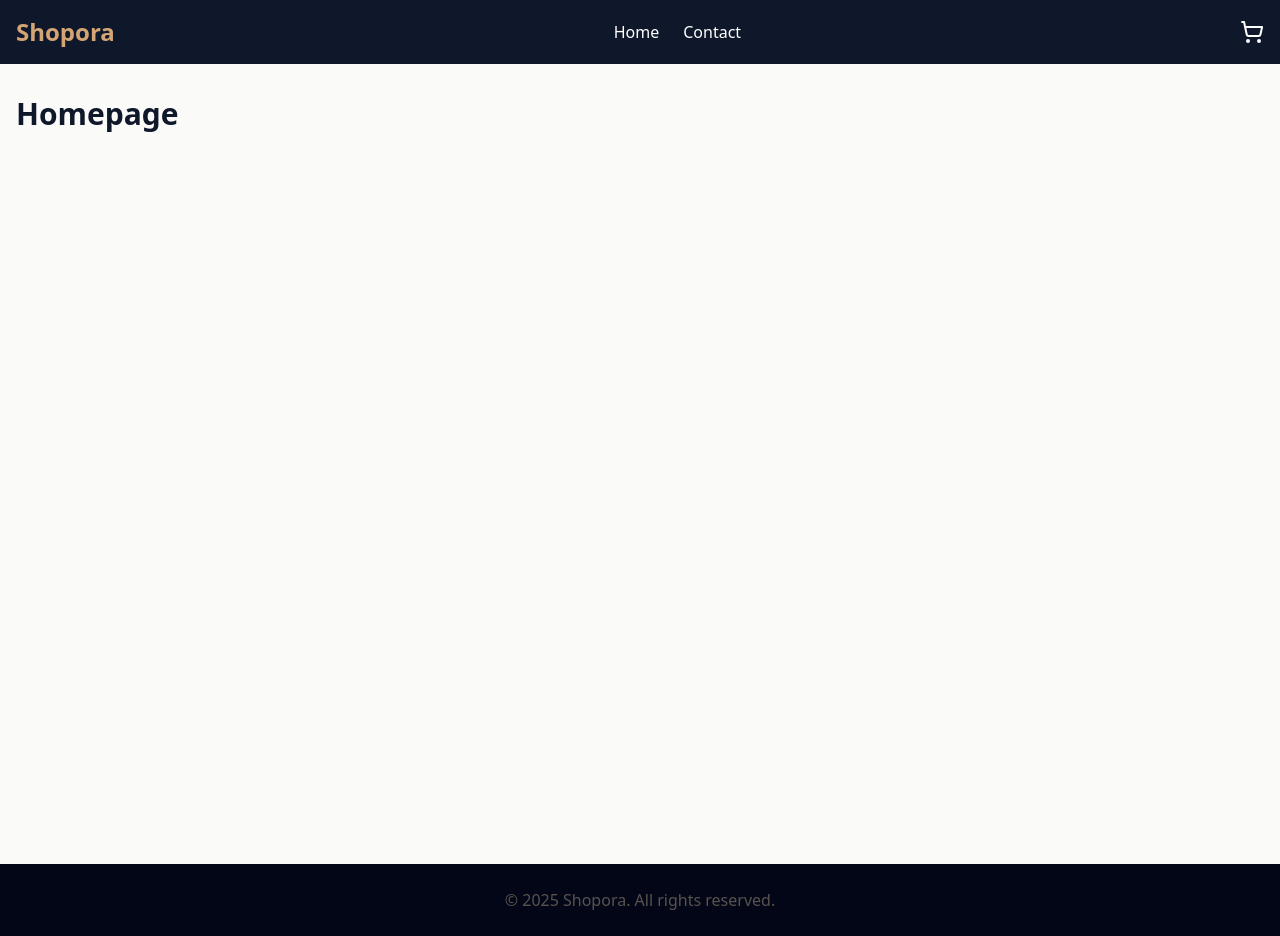
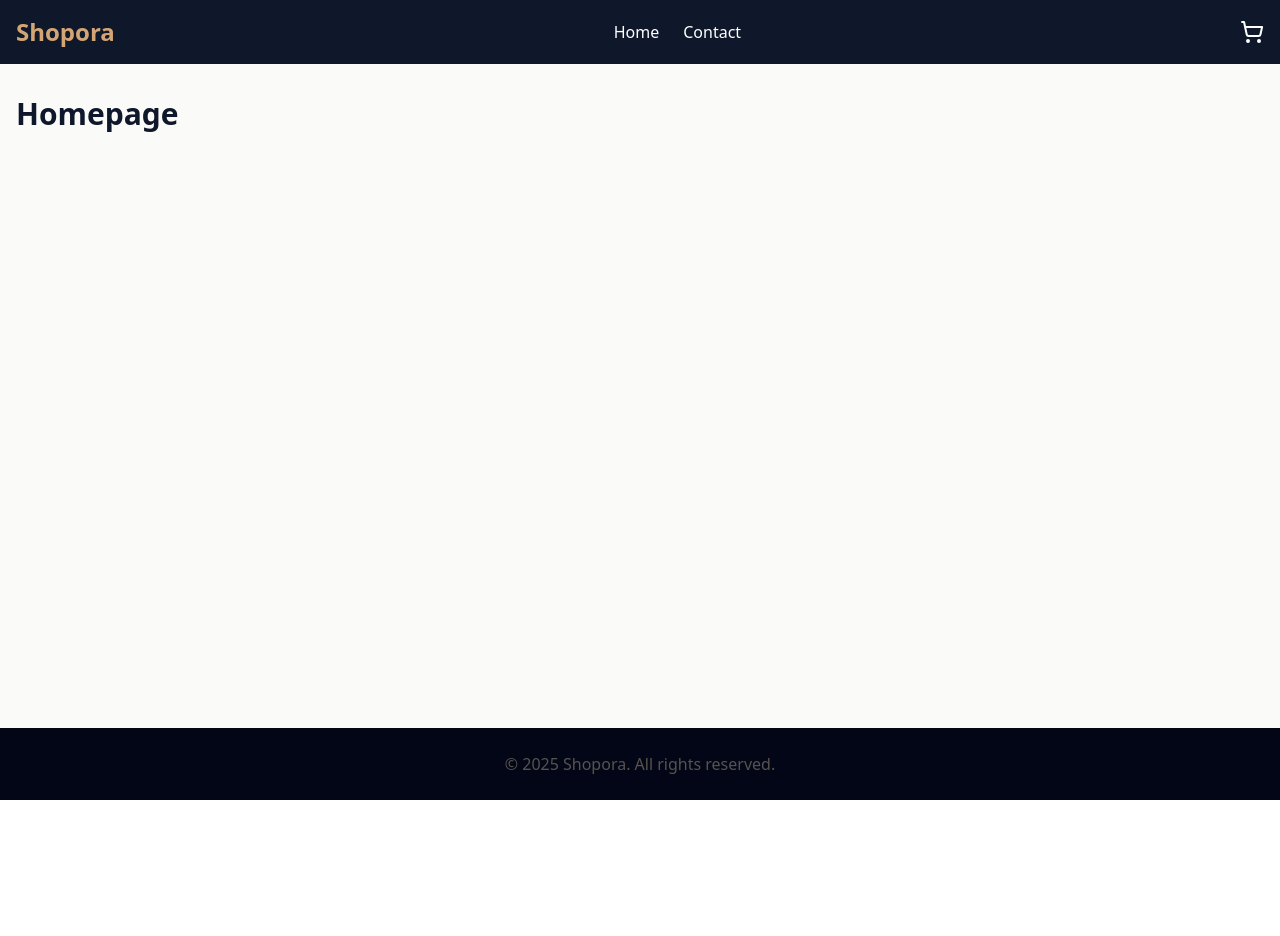
Before and after one commit to sofietoender/Shopora, a React (Vite) app: page / in a window 1280 px wide. After the commit the page ends 800 px from the top, so only its background shows below. Built offline with nearby package versions, Linux system fonts and the light colour scheme.

Commit message:
added layout component

```diff
--- a/src/App.jsx
+++ b/src/App.jsx
@@ -1,16 +1,13 @@
 import "./index.css";
 import { Routes, Route } from "react-router-dom";
-import Header from "./components/Header";
-import Footer from "./components/Footer";
+import Layout from "./components/Layout";
 
 function App() {
 	return (
-		<>
-			<Header />
-			<main className="min-h-screen bg-background">
 		<Routes>
+			<Route path="/" element={<Layout />}>
 				<Route
-						path="/"
+					index
 					element={
 						<div className="container mx-auto px-4 py-8">
 							<h1 className="text-3xl font-bold text-text-primary">Homepage</h1>
@@ -18,17 +15,15 @@ function App() {
 					}
 				/>
 				<Route
-						path="/contact"
+					path="contact"
 					element={
 						<div className="container mx-auto px-4 py-8">
 							<h1 className="text-3xl font-bold text-text-primary">Contact Page</h1>
 						</div>
 					}
 				/>
+			</Route>
 		</Routes>
-			</main>
-			<Footer />
-		</>
 	);
 }
 
--- /dev/null
+++ b/src/components/Layout.jsx
@@ -0,0 +1,17 @@
+import { Outlet } from "react-router-dom";
+import Header from "./Header";
+import Footer from "./Footer";
+
+function Layout() {
+	return (
+		<div className="flex flex-col min-h-screen">
+			<Header />
+			<main className="flex-grow bg-background">
+				<Outlet />
+			</main>
+			<Footer />
+		</div>
+	);
+}
+
+export default Layout;
```
Lines whose indentation alone changed are shown as unchanged.
